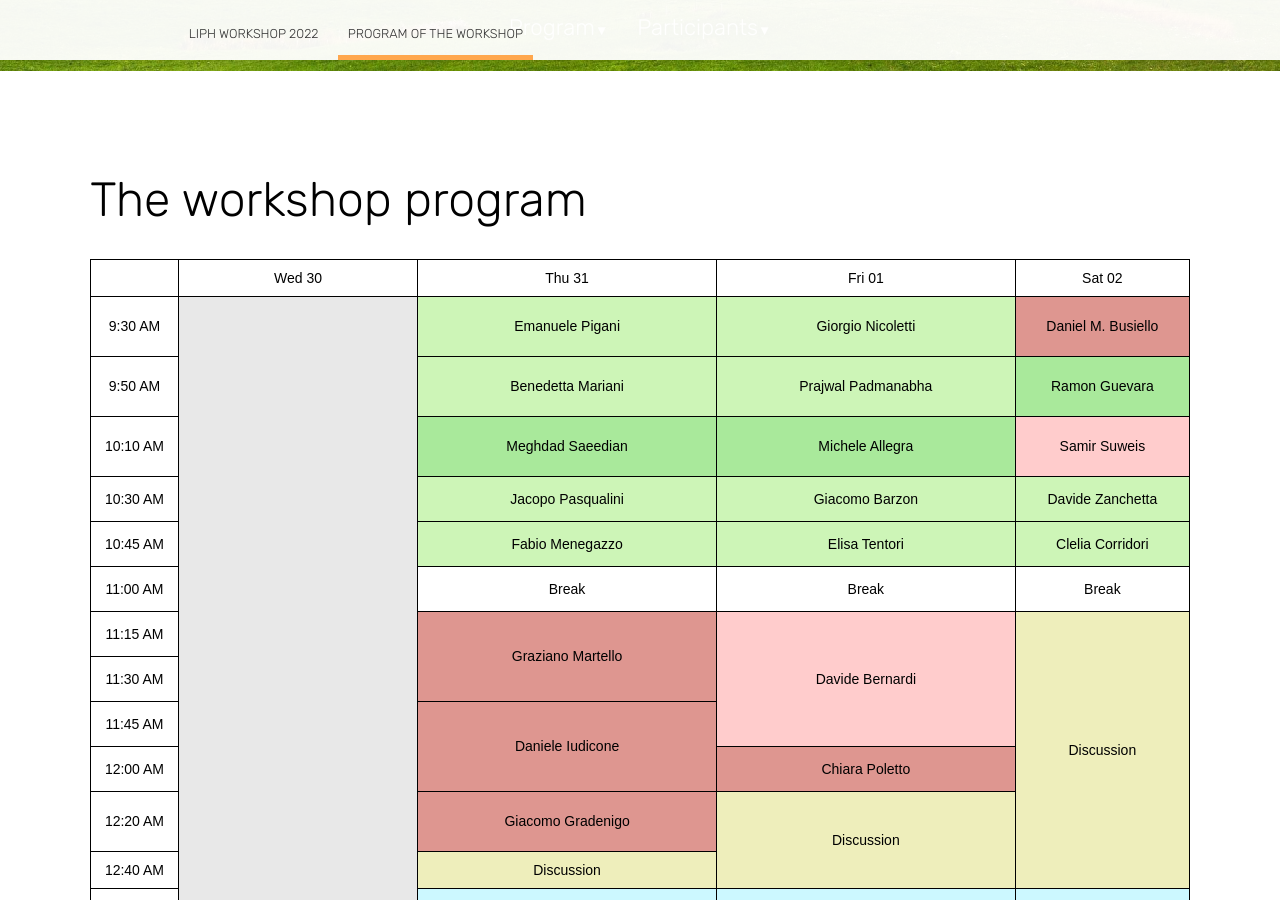
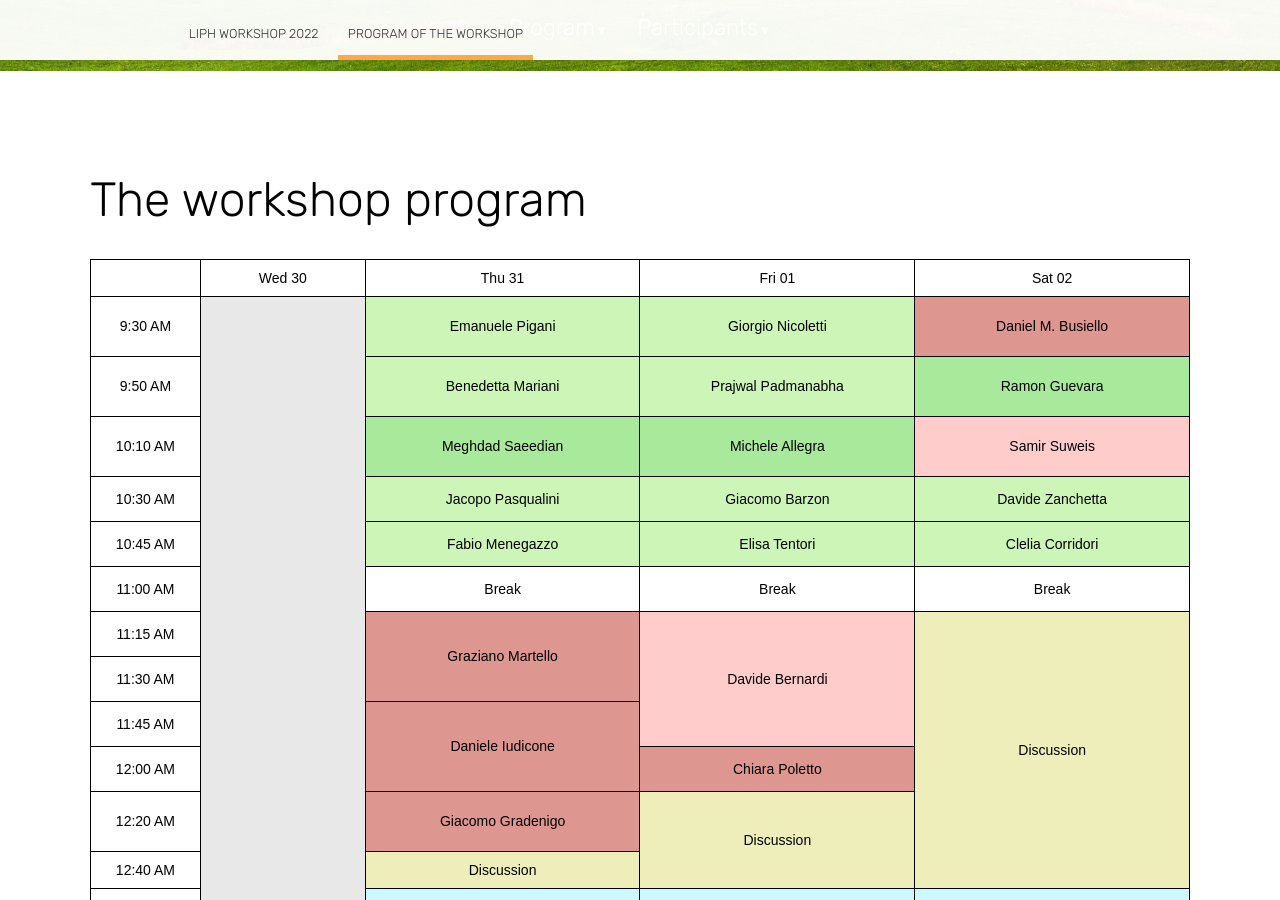
Before and after one commit to liphlab/liphworkshop2022, a Jekyll site: the page built from program.html, in a window 1280 px wide and 900 px high, scrolled down 829 px. Built offline with Jekyll 4.4.1, drawn with Linux system fonts in a browser that asks for light colours; nearby versions of some CDN libraries.

Commit message:
Fixed table size

```diff
--- a/program.html
+++ b/program.html
@@ -42,16 +42,16 @@ image: /images/asiago2.jpg
 						<table class="tg"  style="margin-left: auto; margin-right: auto; width: 100%">
 						<thead>
 						  <tr>
-						    <th class="tg-baqh"></th>
-						    <th class="tg-baqh">Wed 30</th>
-								<th class="tg-baqh">Thu 31</th>
-								<th class="tg-baqh">Fri 01</th>
-								<th class="tg-baqh">Sat 02</th>
+						    <th class="tg-baqh" style="width:10%"></th>
+						    <th class="tg-baqh" style="width:15%">Wed 30</th>
+								<th class="tg-baqh" style="width:25%">Thu 31</th>
+								<th class="tg-baqh" style="width:25%">Fri 01</th>
+								<th class="tg-baqh" style="width:25%">Sat 02</th>
 						  </tr>
 						</thead>
 						<tbody>
 							<tr height="60px">
-							    <td class="tg-baqh" style="width:8%">9:30 AM</td>
+							    <td class="tg-baqh">9:30 AM</td>
 									<td class="tg-gggg" rowspan="21"></td>
 									<td class="tg-phd" rowspan="1">Emanuele Pigani</td>
 									<td class="tg-phd" rowspan="1">Giorgio Nicoletti</td>
```
Also changed, not shown: 2 other files.
